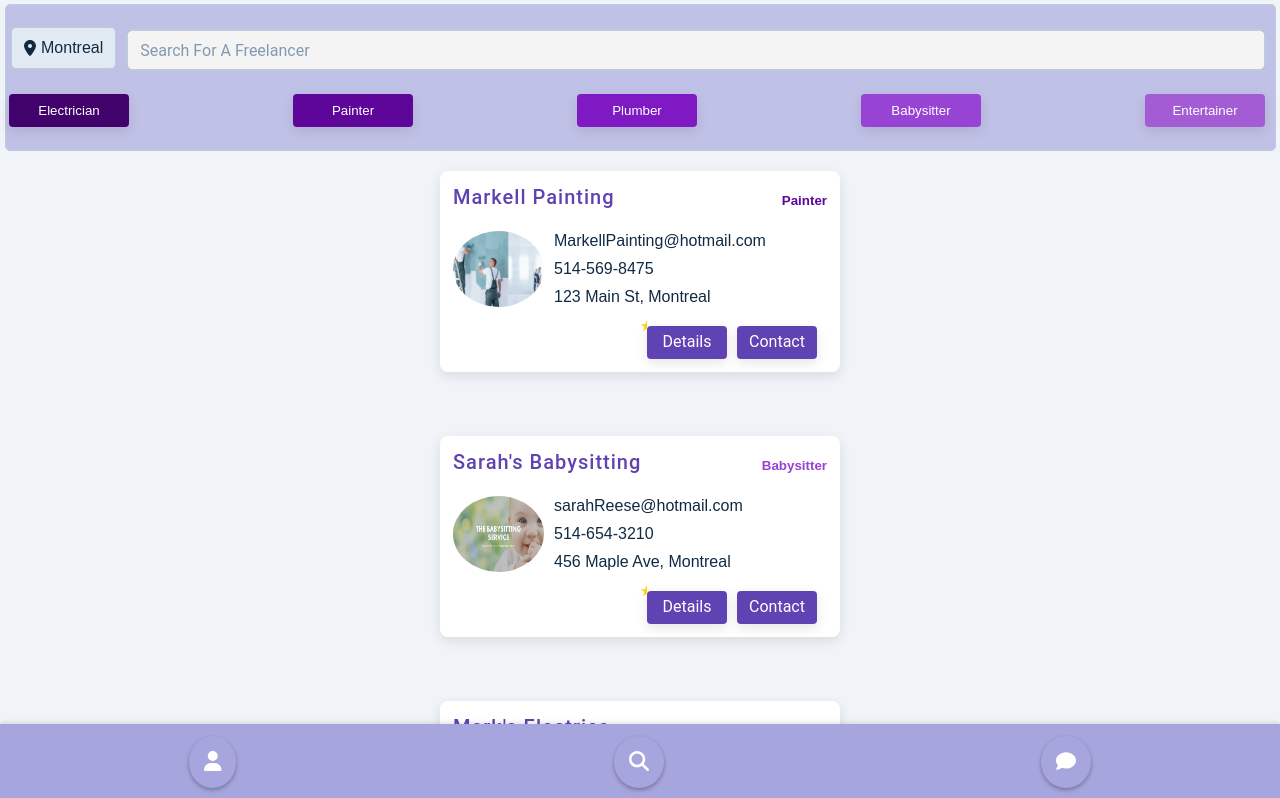
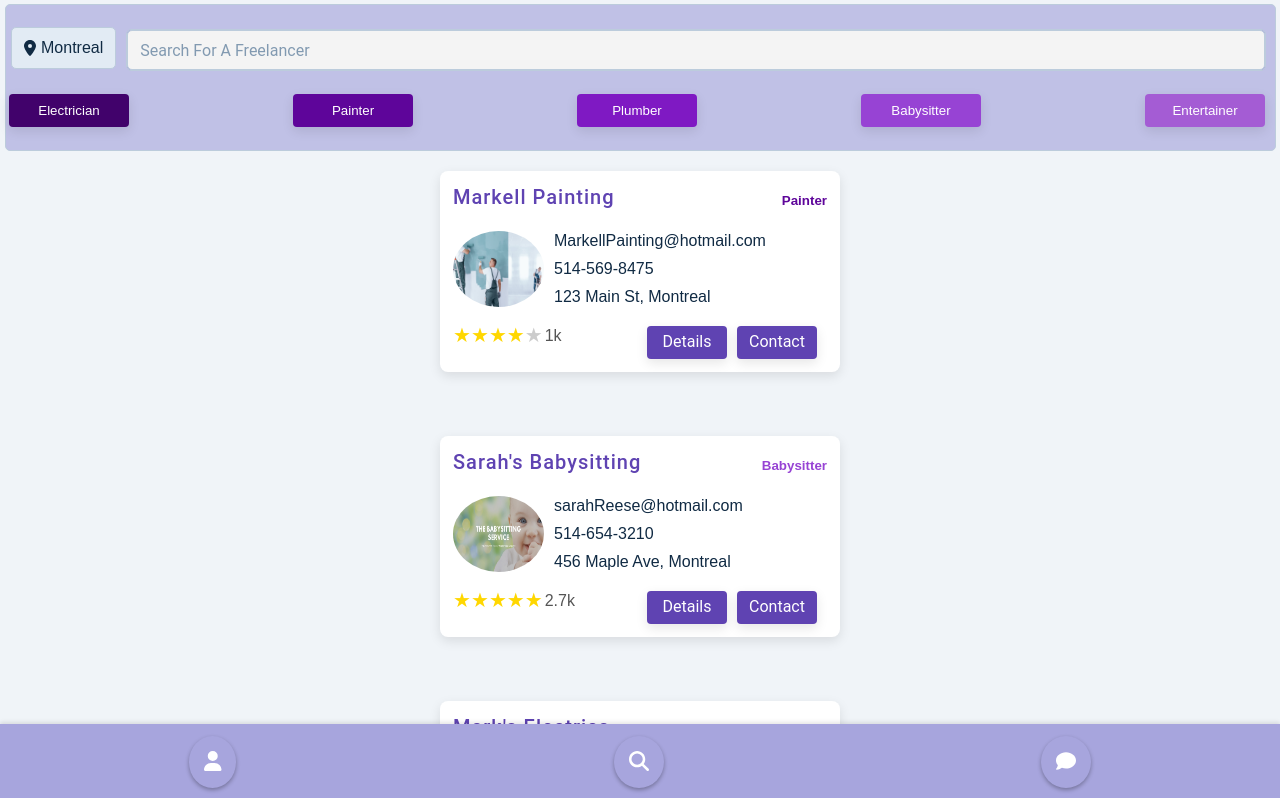
Before and after one commit to laurenrigante/Hire-Me, a React (Create React App) app in the folder hire-me/: page / in a window 1280 px wide. Shown: the top 798 px of the page. Built offline with nearby package versions, Linux system fonts and the light colour scheme; grey boxes are pictures that could not be loaded.

Commit message:
fixing css for the star rating on the search page

```diff
--- a/hire-me/src/components/BusinessComponent.jsx
+++ b/hire-me/src/components/BusinessComponent.jsx
@@ -42,8 +42,8 @@ const BusinessComponent = ({ businessData }) => {
             {Address}
           </div>
         </div>
-        <div className="rating-buttons">
-          <div className="star-rating">
+        <div className="holding-everything">
+          <div className="star-rating2">
             {[...Array(5)].map((_, i) => {
               return (
                 <span key={i} className={i < rating ? "icon filled" : "icon"}>
@@ -51,11 +51,11 @@ const BusinessComponent = ({ businessData }) => {
                 </span>
               );
             })}
-            <div className="review-count">
+            <div className="review-count" style={{marginLeft:"2px", marginTop:"4px"}}>
                {count}
             </div>
+            </div>
 
-          </div>
           <div className="button-group" style={{paddingTop:"15px"}}>
             <button
               className="details-button"
@@ -72,7 +72,7 @@ const BusinessComponent = ({ businessData }) => {
               Contact
             </button>
           </div>
-        </div>
+          </div>
       </div>
     </div>
   );
--- a/hire-me/src/styling/BusinessComponent.css
+++ b/hire-me/src/styling/BusinessComponent.css
@@ -10,10 +10,6 @@ h2 {
   font-weight: 500;
 }
 
-.star-rating {
-  top: 3;
-  right: 3%;
-}
 
 .condo-details-container {
   position: relative;
@@ -110,11 +106,19 @@ h2 {
   height: 33px;
   margin-right: 10px; /* Add margin to separate buttons */
 }
-.rating-buttons{
+
+.holding-everything{
   display: flex;
-  flex-direction: row;
+  align-items: center;
   justify-content: space-between;
 }
+
+
+
+.star-rating2 {
+
+}
+
 
 .label {
   background-color: transparent;
```
